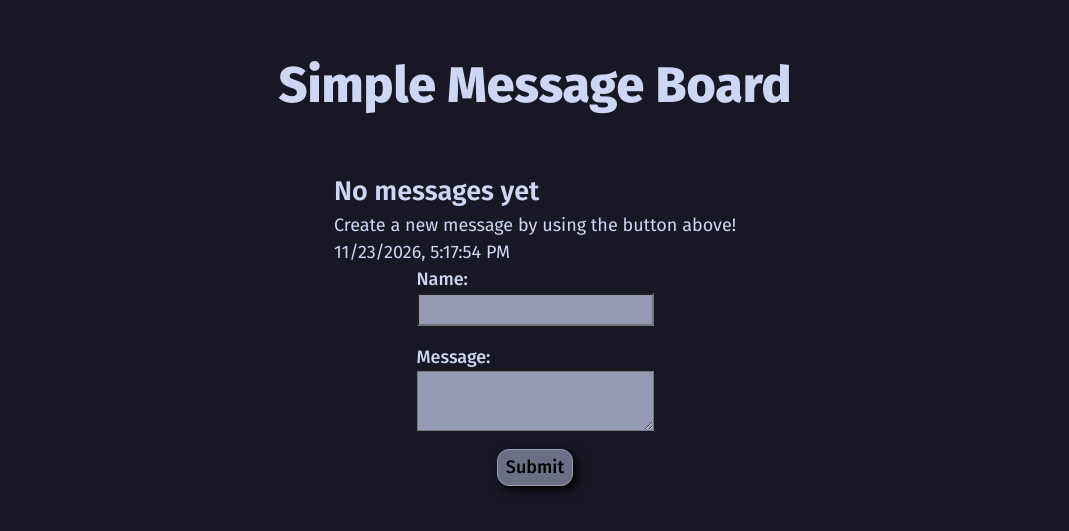
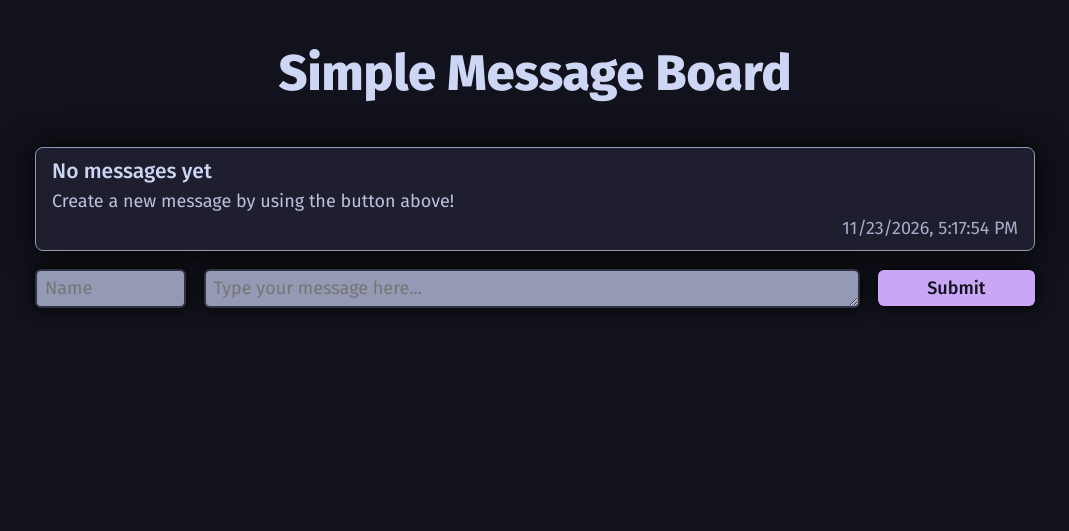
Before and after one commit to forkentiney/simple-message-board, a Node server app: page / in a window 1280 px wide. Shown: the top 531 px of the page, without its empty margins (105-1174 px from the left). Run offline with Node 20, Linux system fonts and the light colour scheme.

Commit message:
Styled page to match new design idea.

```diff
--- a/src/public/styles.css
+++ b/src/public/styles.css
@@ -1,8 +1,8 @@
 :root {
 	/* Colours by Catppuccin */
-	--bg-pane: hsl(240 21% 15%);
+	--bg-pane: hsl(240 23% 9%);
 	--pane-light: hsl(240 21% 12%);
-	--pane-dark: hsl(240 23% 9%);
+	--pane-dark: hsl(240 21% 15%);
 	--surface-light: hsl(233 12% 39%);
 	--surface-medium: hsl(234 13% 31%);
 	--surface-dark: hsl(237 16% 23%);
@@ -22,136 +22,149 @@
 }
 
 body {
-	background-color: var(--pane-light);
+	background-color: var(--bg-pane);
 	color: var(--text);
 	font-size: 18px;
 	font-family: "Fira Sans", sans-serif;
-	display: flex;
-	flex-direction: column;
+}
+
+header {
+	margin: 2em 0;
 }
 
 h1 {
-	margin: 48px 0;
 	font-size: 50px;
 	font-weight: 800;
 	text-align: center;
 }
 
-h2 {
-	font-weight: 600;
+h3 {
+	font-weight: 500;
 }
 
 a {
 	color: var(--blue);
-	text-decoration: none;
 	margin: auto;
 }
 
-ul {
-	list-style: none;
-	padding: 0;
+button {
+	background-color: var(--secondary);
+	color: var(--bg-pane);
+	font-weight: 500;
+	height: 2em;
+	padding: 0 12px;
+	border-radius: 6px;
+	border: none;
+	box-shadow: 0 0 16px black;
 }
 
-nav {
-	padding: 1em;
-	border-bottom: 2px solid var(--overlay-dark);
-	box-shadow: 0 4px 8px black;
-}
-
-nav ul {
-	display: flex;
-	justify-content: space-around;
-	align-items: center;
-}
-
-nav button {
-	background-color: transparent;
-	color: var(--subtext-dark);
-	box-shadow: none;
-	border: none;
-	padding: 8px 16px;
-	margin: 0;
-}
-
-nav button:hover {
-	background-color: transparent;
-	color: var(--blue);
-}
-
-button {
-	display: flex;
-	padding: 4px 8px;
-	margin: 1em auto 0 auto;
-	background-color: var(--overlay-dark);
-	border-radius: 12px;
-	border: 1px solid var(--overlay-light);
-	box-shadow: 4px 4px 8px black;
-	font-weight: 500;
+#message-submit {
+	flex-basis: 86px;
 }
 
 button:hover {
-	background-color: var(--overlay-light);
+	background-color: var(--green);
+	box-shadow: 0 0 8px var(--blue);
 }
 
-main {
+input,
+textarea {
+	background-color: var(--overlay-light);
+	color: var(-bg-pane);
+	font-family: "Fira Sans", sans-serif;
+	border-radius: 6px;
+	border: 2px solid var(--surface-dark);
+	box-shadow: 0 0 16px black;
+	padding: 4px 8px;
+}
+
+button:focus,
+input:focus,
+textarea:focus {
+	outline: none;
+	border-color: var(--blue);
+	box-shadow: 0 0 8px var(--blue);
+}
+
+.flex {
 	display: flex;
-	flex-direction: column;
+}
+
+.grow {
+	flex-grow: 1;
+}
+
+.grow-5 {
+	flex-grow: 5;
+}
+
+.flex-centered {
+	display: flex;
 	justify-content: center;
 	align-items: center;
 }
 
-#card-container {
-	display: flex;
-	justify-content: center;
-	align-items: center;
+.column {
+	flex-direction: column;
+}
+
+.view-height-75 {
+	max-height: 75vh;
+}
+
+#message-container {
+	flex-direction: column-reverse;
+	overflow: scroll;
+	background-color: var(--pane-dark);
+	list-style: none;
+	padding: 0;
+	width: clamp(300px, 95vw, 1000px);
+	border: 1px solid var(--overlay-light);
+	border-radius: 8px;
+	box-shadow: 0 0 32px black;
+}
+
+.message + .message {
+	border-bottom: 1px solid var(--overlay-dark);
+}
+
+.message {
+	padding: 8px 16px;
+}
+
+.message-text {
+	color: var(--subtext-light);
+}
+
+.message-date {
+	align-self: flex-end;
+	color: var(--subtext-dark);
+}
+
+#message-input {
+	width: clamp(300px, 95vw, 1000px);
+	gap: 1em;
+	margin-top: 1em;
 	flex-wrap: wrap;
 }
 
-li.card {
-	height: 240px;
+#input-name {
+	width: 15ch;
+	height: 39px;
 }
 
-.card {
-	display: flex;
-	flex-direction: column;
-	margin: 1em;
-	padding: 1em;
-	width: clamp(300px, 95vw, 400px);
-	background-color: var(--bg-pane);
-	border: 2px solid var(--overlay-light);
-	border-radius: 8px;
-	box-shadow: 8px 8px 16px black;
+#input-text {
+	max-height: 10em;
+	min-height: 39px;
+	resize: vertical;
+	min-width: 300px;
+	field-sizing: content;
 }
 
-.card p {
-	color: var(--subtext-dark);
-	margin: 4px 0;
+@media (max-width: 500px) {
+	label,
+	input,
+	textarea {
+		flex-grow: 1;
+	}
 }
-
-.overflow-ellipsis {
-	display: -webkit-box;
-	-webkit-line-clamp: 3;
-	-webkit-box-orient: vertical;
-	overflow: hidden;
-	padding: 8px;
-}
-
-label {
-	display: flex;
-	flex-direction: column;
-	font-weight: 500;
-}
-
-label + label {
-	margin-top: 1em;
-}
-
-textarea {
-	resize: vertical;
-}
-
-input,
-textarea {
-	font-weight: 400;
-	background-color: var(--overlay-light);
-}
--- a/src/views/header.ejs
+++ b/src/views/header.ejs
@@ -1,3 +1,3 @@
-<header>
+<header class="flex-centered">
 	<h1> <%= title %> </h1>
 </header>
--- a/src/views/index.ejs
+++ b/src/views/index.ejs
@@ -4,26 +4,24 @@
 	<%- include('headElement') %>
 	<body>
 		<%- include('header') %>
-		<main>
-			<ul id="message-container">
-				<% for (let i = 0; i < messages.length; i++) { %>
-					<li class="message">
-						<h2> <%= messages[i].user %> </h2>
-						<p> <%= messages[i].text %> </p>
-						<p> <%= messages[i].added.toLocaleString() %> </p>
+		<main class="flex-centered column view-height-75">
+			<ul id="message-container" class="flex">
+				<% for (let i = messages.length - 1; i >= 0; i--) { %>
+					<li class="message flex column">
+						<h3> <%= messages[i].user %> </h3>
+						<p class="message-text"> <%= messages[i].text %> </p>
+						<p class="message-date"> <%= messages[i].added.toLocaleString() %> </p>
 					</li>
 				<% } %>
 			</ul>
-			<form method="POST" action="/">
-				<label>
-					Name:
-					<input type="text" name="name" />
+			<form id="message-input" class="flex-centered" method="POST" action="/">
+				<label class="flex" aria-label="name">
+					<input id="input-name" type="text" name="name" placeholder="Name" />
 				</label>
-				<label>
-					Message:
-					<textarea type="text" name="text"></textarea>
+				<label class="flex grow-5" aria-label="message">
+					<textarea id="input-text" class="grow-5" type="text" name="text" maxlength="1000" placeholder="Type your message here..."></textarea>
 				</label>
-				<button>Submit</button>
+				<button id="message-submit" class="grow">Submit</button>
 			</form>
 		</main>
 	</body>
```
